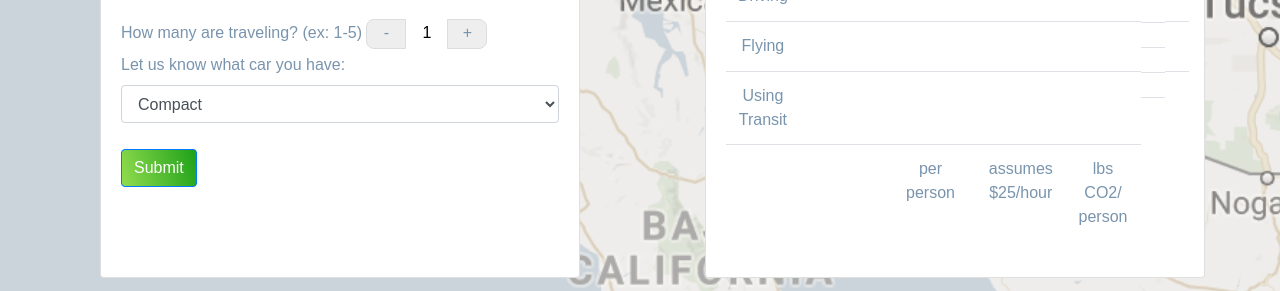
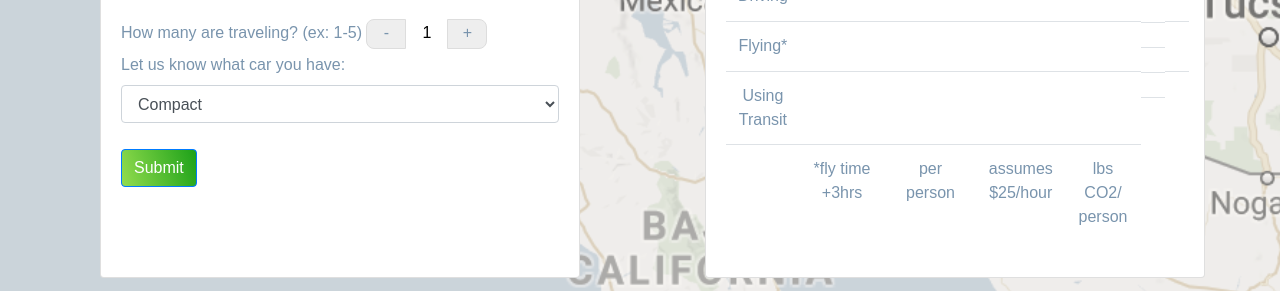
Before and after one commit to steve626/IsItWorthIt, a plain HTML site: page index.html in a window 1280 px wide. Shown: the part 488-779 px from the top of the page. Drawn offline with nearby package versions, Linux system fonts and the light colour scheme; a web font is replaced by a local one.

Commit message:
added flying time +3hrs disclmaimer in HTML

```diff
--- a/index.html
+++ b/index.html
@@ -161,7 +161,7 @@
 									<td id="cartimekey"></td>
 								</tr>
 								<tr>
-									<th scope="row">Flying</th>
+									<th scope="row">Flying*</th>
 									<td class="result" id="flytime"></td>
 									<td class="result" id="flyfare"></td>
 									<td class="result" id="flycost"></td>
@@ -182,7 +182,7 @@
 								</tr>
 								<tr>
 									<td></td>
-									<td></td>
+									<td>*fly time +3hrs</td>
 									<td>per person</td>
 									<td>assumes $25/hour</td>
 									<td>lbs CO2/ person</td>
```
